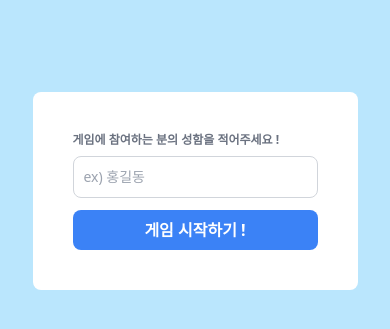
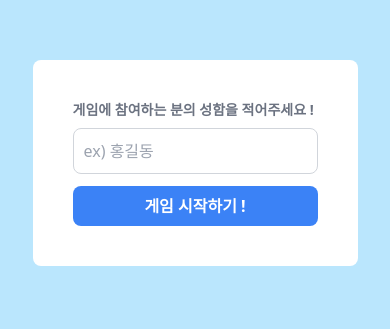
Before and after one commit to seung-gumon/quiz-app-front, a React (Create React App) app: page / in a window 390 px wide. Shown: the part 231-560 px from the top of the page. Built offline with nearby package versions, Linux system fonts and the light colour scheme.

Commit message:
MaxWidth 설정

```diff
--- a/src/routes/quizStartPresenter.tsx
+++ b/src/routes/quizStartPresenter.tsx
@@ -15,13 +15,13 @@ const QuizStartPresenter: React.FC<IQuizStartPresenter> =
          gameStart
      }) => {
         return (
-            <main className={'w-full flex justify-center items-center h-screen box-border overflow-hidden fixed'}>
-                <section className={'p-10 w-10/12 md:w-3/6 lg:w-2/6 bg-white rounded-lg'}>
-                    <label htmlFor="userName" className="block mb-2 text-xs md:text-lg font-bold">게임에 참여하는 분의 성함을 적어주세요 !️</label>
+            <main className={'w-full pb-14 lg:pb-0 flex justify-center items-center h-screen box-border overflow-hidden fixed'}>
+                <section className={'p-10 w-10/12 md:w-3/6 lg:w-2/6 bg-white rounded-lg'}  style={{maxWidth:'500px'}}>
+                    <label htmlFor="userName" className="block mb-2 text-sm md:text-lg font-bold">게임에 참여하는 분의 성함을 적어주세요 !️</label>
                     <input type="text" id="userName"
                            value={name || ''}
                            onChange={(event: React.FormEvent<HTMLInputElement>) => setName(event.currentTarget.value)}
-                           className="border border-gray-300 text-sm rounded-lg focus:ring-purple-500 focus:border-purple-500 block w-full p-2.5 "
+                           className="border border-gray-300 text-base rounded-lg focus:ring-purple-500 focus:border-purple-500 block w-full p-2.5 "
                            placeholder="ex) 홍길동" required={true} minLength={1}/>
                     <button
                         onClick={gameStart}
--- a/src/style/index.css
+++ b/src/style/index.css
@@ -6,9 +6,6 @@
 html,body {
     width: 100%;
     height: 100%;
-}
-
-body {
     background-color: #bae6fd;
     @apply text-gray-500;
 }
```
